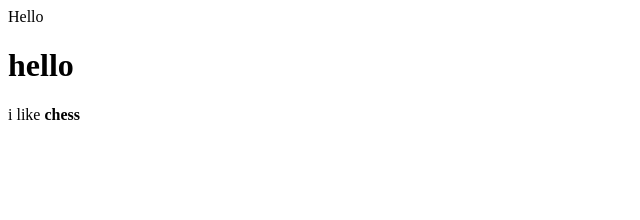
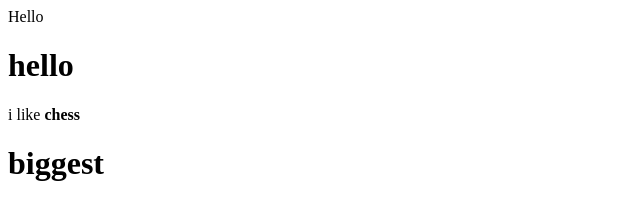
Before and after one commit to agfs-takunda/agfs-takunda, a plain HTML site: page index.html in a window 1280 px wide. Shown: the whole page, without its empty margins (0-640 px from the left). Drawn offline with Linux system fonts and the light colour scheme.

Commit message:
Update index.html

```diff
--- a/index.html
+++ b/index.html
@@ -1,3 +1,4 @@
 Hello
 <H1>hello</H1>
 i like <b>chess</b>
+<h1>biggest</h1>
```
